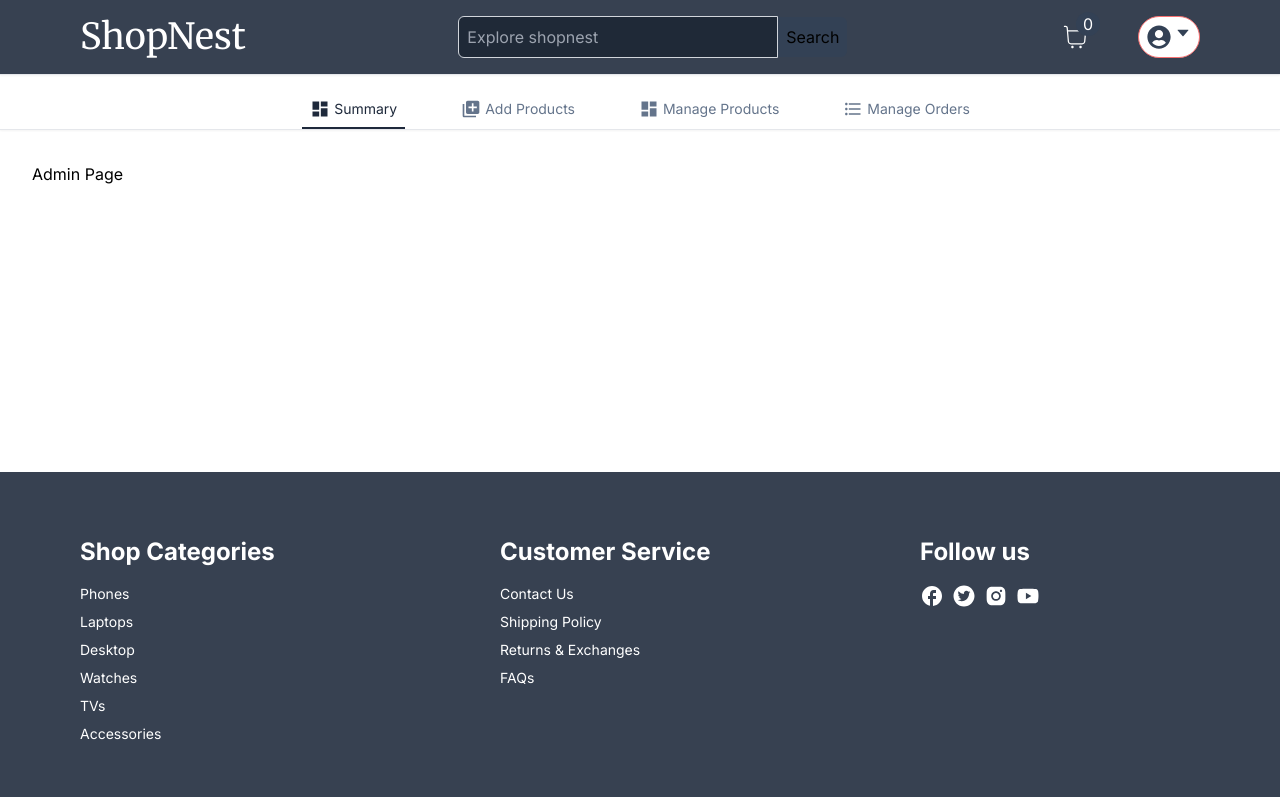
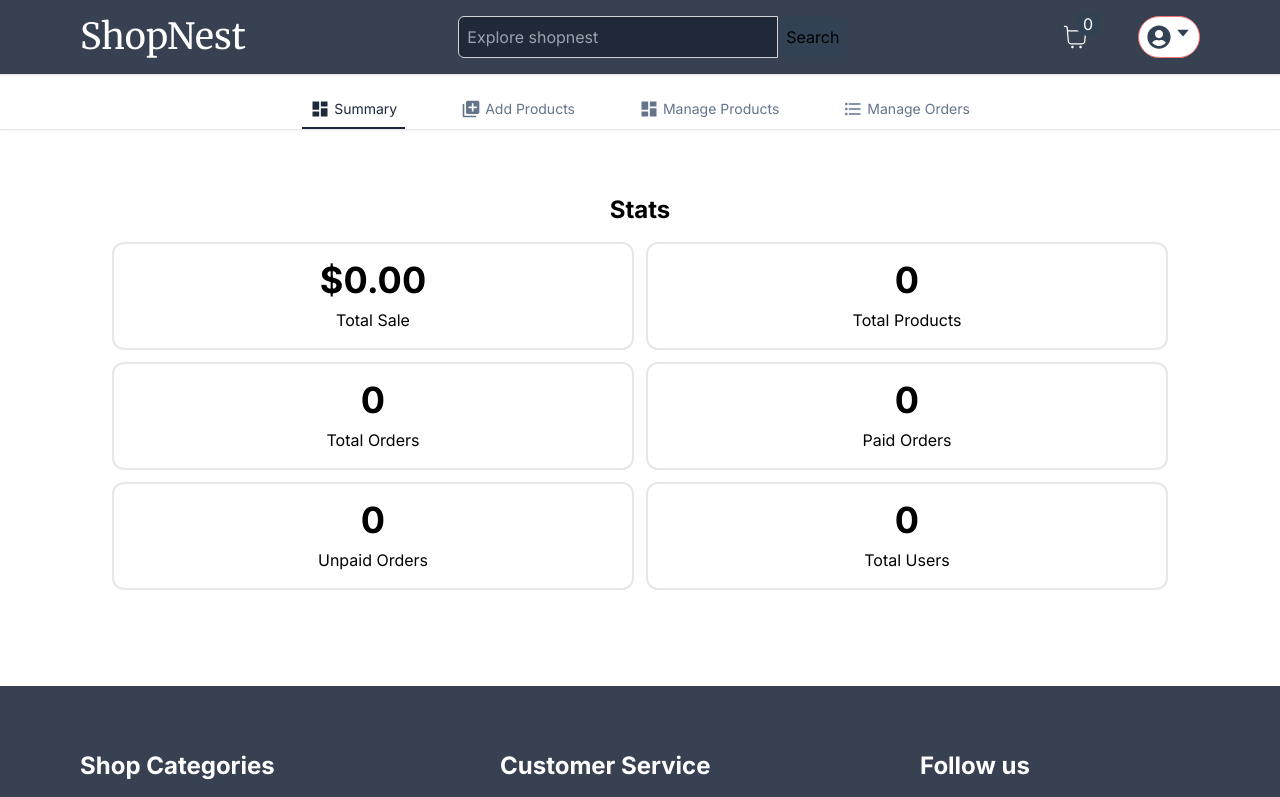
Before and after one commit to OneFriendlyCoder/ShopNest, a Next.js app: page /admin in a window 1280 px wide. Shown: the top 797 px of the page. Built offline with nearby package versions, Linux system fonts and the light colour scheme; no server answers; the database is empty.

Commit message:
admin dashboard 1.0

```diff
--- /dev/null
+++ b/actions/getUsers.ts
@@ -0,0 +1,10 @@
+import prisma from "../libs/prismadb";
+
+export default async function getUsers() {
+    try {
+        const users = await prisma.user.findMany();
+        return users;
+    } catch (error: any) {
+        throw new Error(error);
+    }
+}
--- /dev/null
+++ b/src/app/admin/Summary.tsx
@@ -0,0 +1,106 @@
+"use client"
+
+import { Order, Product, User } from "@prisma/client";
+import { useEffect, useState } from "react";
+import Heading from "../components/Heading";
+import { FormatPrice } from '../../utils/formatPrice';
+import { FormatNumber } from "@/utils/FormatNumber";
+
+interface SummaryProps {
+    orders: Order[];
+    products: Product[];
+    users: User[];
+}
+
+interface SummaryDataTypes {
+    [key: string]: {
+        label: string,
+        digit: number,
+    }
+}
+
+const Summary: React.FC<SummaryProps> = ({ orders, products, users }) => {
+
+    const [summaryData, setSummaryData] = useState<SummaryDataTypes>({
+        sale: {
+            label: 'Total Sale',
+            digit: 0
+        },
+        products: {
+            label: 'Total Products',
+            digit: 0
+        },
+        orders: {
+            label: 'Total Orders',
+            digit: 0
+        },
+        paidOrders: {
+            label: 'Paid Orders',
+            digit: 0
+        },
+        unpaidOrders: {
+            label: 'Unpaid Orders',
+            digit: 0
+        },
+        users: {
+            label: 'Total Users',
+            digit: 0
+        },
+    })
+
+    useEffect(() => {
+        setSummaryData((prev) => {
+            let tempData = { ...prev };
+            const totalSale = orders.reduce((acc, item) => {
+                if (item.status === 'complete') {
+                    return acc + item.amount;
+                } else return acc;
+            }, 0)
+
+            const paidOrders = orders.filter((order => {
+                return order.status === 'completee'
+            }))
+
+            const unpaidOrders = orders.filter((order => {
+                return order.status === 'pending'
+            }))
+
+            tempData.sale.digit = totalSale;
+            tempData.orders.digit = orders.length;
+            tempData.paidOrders.digit = paidOrders.length;
+            tempData.unpaidOrders.digit = unpaidOrders.length;
+            tempData.products.digit = products.length;
+            tempData.users.digit = users.length;
+
+
+            return tempData;
+        })
+    }, [orders, products, users])
+    const summaryKeys = Object.keys(summaryData);
+    return (
+        <div className="max-w-[1150px] m-auto">
+            <div className="mb-4 mt-8">
+                <Heading title="Stats" center />
+            </div>
+            <div className="grid grid-cols-2 gap-3 max-h-50vh overflow-y-auto">
+                {
+                    summaryKeys && summaryKeys.map((key) => {
+                        return (
+                            <div key={key} className="rounded-xl border-2 p-4 flex flex-col items-center gap-2 transition">
+                                <div className="text-xl md:text-4xl font-bold">
+                                    {summaryData[key].label === "Total Sale" ?
+                                    <>{FormatPrice(summaryData[key].digit)}</>
+                                    :
+                                    <>{FormatNumber(summaryData[key].digit)}</>}
+                                </div>
+                                <div>{summaryData[key].label}</div>
+                            </div>
+                        )
+                    })
+                }
+            </div>
+        </div>
+    );
+}
+
+export default Summary;
--- a/src/app/admin/page.tsx
+++ b/src/app/admin/page.tsx
@@ -1,7 +1,17 @@
-const Admin = () => {
+import getProducts from "../../../actions/getProducts";
+import Summary from "./Summary";
+import getOrders from "../../../actions/getOrders";
+import getUsers from "../../../actions/getUsers";
+import Container from "../components/Container";
+const Admin = async () => {
+    const products = await getProducts({category: null});
+    const orders = await getOrders();
+    const users = await getUsers();
     return (
     <div className="p-8">
-        Admin Page
+        <Container>
+            <Summary products={products} users={users} orders={orders}/>
+        </Container>
     </div>);
 }
 
--- /dev/null
+++ b/src/utils/FormatNumber.ts
@@ -0,0 +1,3 @@
+export const FormatNumber = (digit: number) => {
+    return new Intl.NumberFormat('en-US').format(digit)
+}
```
